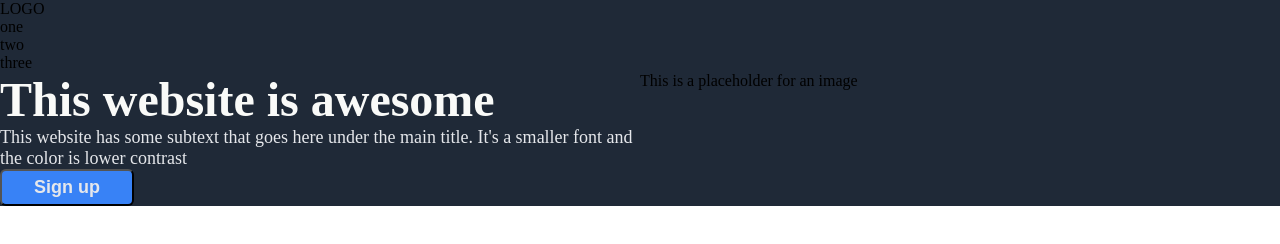
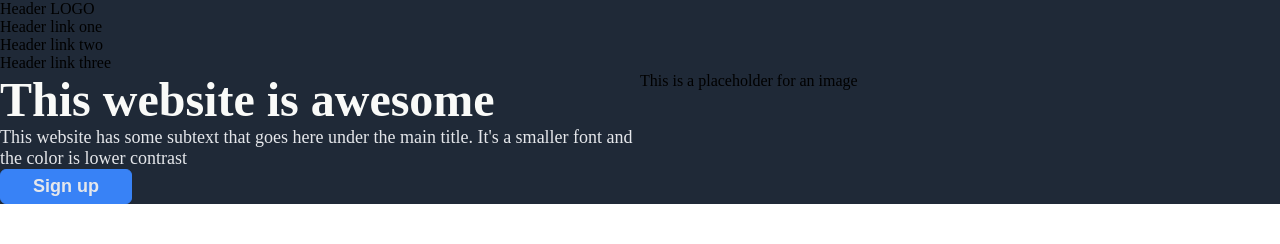
Before and after one commit to aelmakk/landing_page, a plain HTML site: page index.html in a window 1280 px wide. Drawn offline with Linux system fonts and the light colour scheme.

Commit message:
modify nav bar

```diff
--- a/index.html
+++ b/index.html
@@ -8,10 +8,10 @@
 <body>
 	<div class="hero">
 		<ul>
-			<li>LOGO</li>
-			<li>one</li>
-			<li>two</li>
-			<li>three</li>
+			<li>Header LOGO</li>
+			<li>Header link one</li>
+			<li>Header link two</li>
+			<li>Header link three</li>
 		</ul>
 		<div class="container">
 			<div class="child">
--- a/styles/home.css
+++ b/styles/home.css
@@ -40,7 +40,9 @@
     color: #E5E7EB;
     font-size: 18px;
     font-weight: bolder;
+    border: 1px solid #3882f6;
     border-radius: 6px;
+
 }
 
 .signup_button:hover {
```
